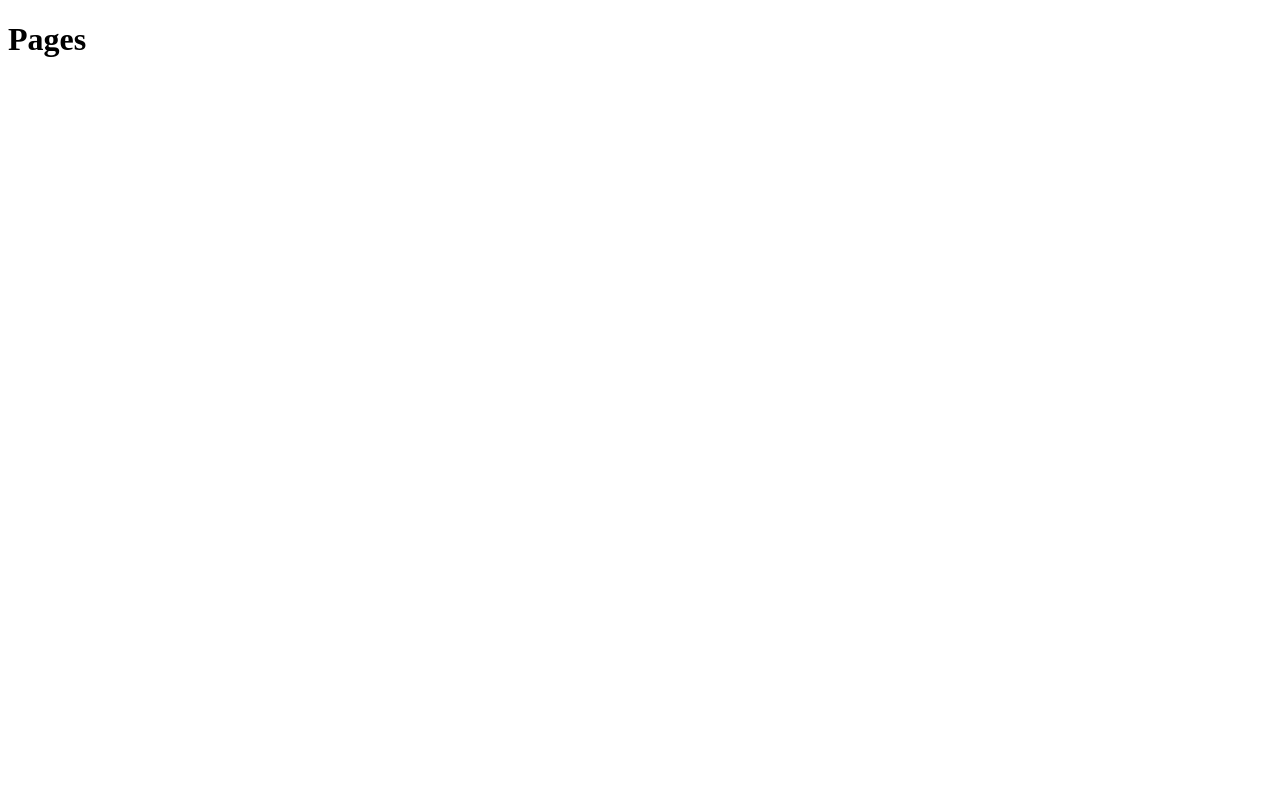
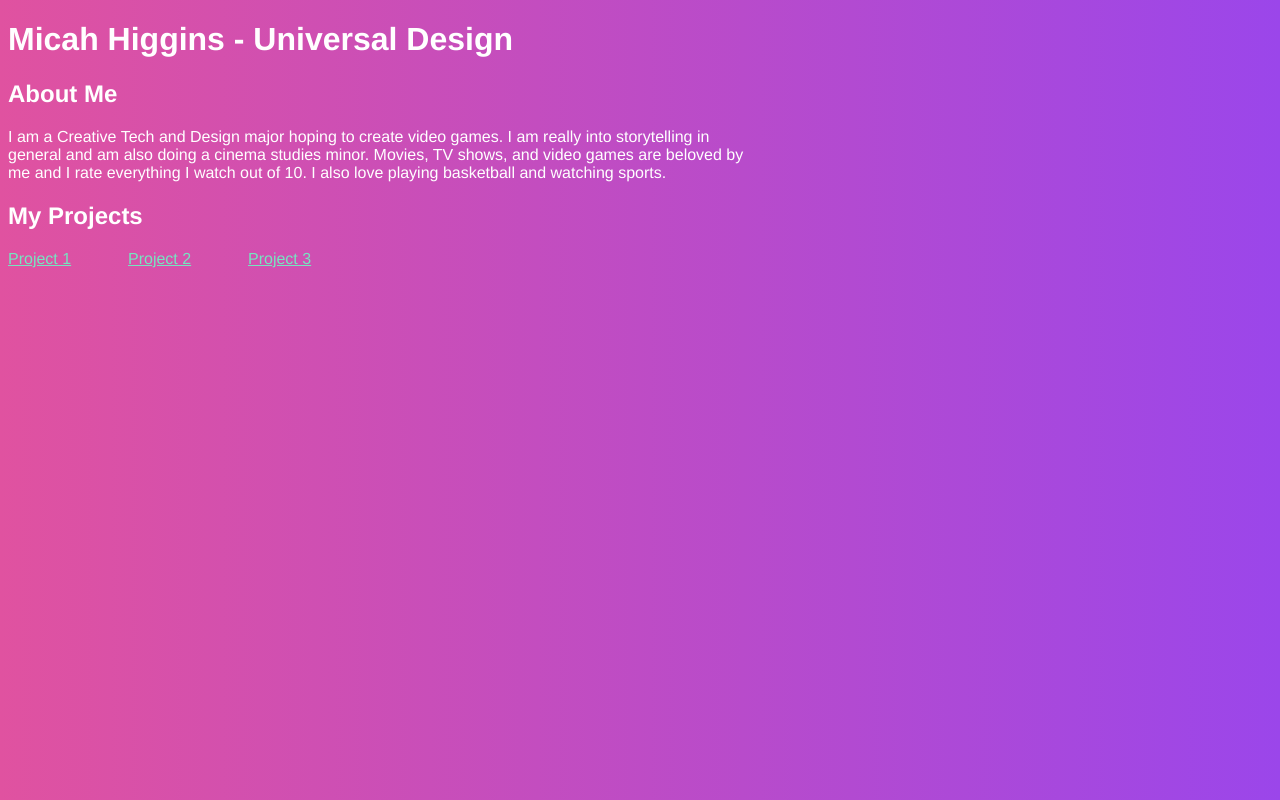
Before and after one commit to MicahHiggins/MHiggy, a plain HTML site: page index.html in a window 1280 px wide. Drawn offline with Linux system fonts and the light colour scheme.

Commit message:
creation

```diff
--- /dev/null
+++ b/index.css
@@ -0,0 +1,27 @@
+body {
+    font-family: helvetica, sans-serif;
+    color:#fff;
+    width: 750px;
+    background-image: linear-gradient(to left,#9b46ea,#e052a0);
+
+  }
+  nav{
+    display: flex;
+    flex-direction: row;
+    gap: 50px;
+  }
+  a:link {
+    color: rgb(118, 229, 192);
+    width: 70px;
+  }
+
+  a:visited {
+    color: rgb(54, 73, 126);
+
+  }
+
+  a:hover {
+    color: rgb(105, 67, 134);
+
+
+  }
--- a/index.html
+++ b/index.html
@@ -3,9 +3,19 @@
 <head>
     <meta charset="UTF-8">
     <meta name="viewport" content="width=device-width, initial-scale=1.0">
-    <title>Index</title>
+    <title>MicahHiggins-UniversalDesign</title>
+    <link rel="stylesheet" href="index.css">
+</head>
 </head>
 <body>
-    <h1>Pages</h1>
+    <h1>Micah Higgins - Universal Design</h1>
+    <h2>About Me</h2>
+    <p>I am a Creative Tech and Design major hoping to create video games. I am really into storytelling in general and am also doing a cinema studies minor. Movies, TV shows, and video games are beloved by me and I rate everything I watch out of 10. I also love playing basketball and watching sports. </p>
+    <h2>My Projects</h2>
+    <nav>
+        <a href="url">Project 1</a>
+        <a href="url">Project 2</a>
+        <a href="url">Project 3</a>
+    </nav>
 </body>
 </html>
```
